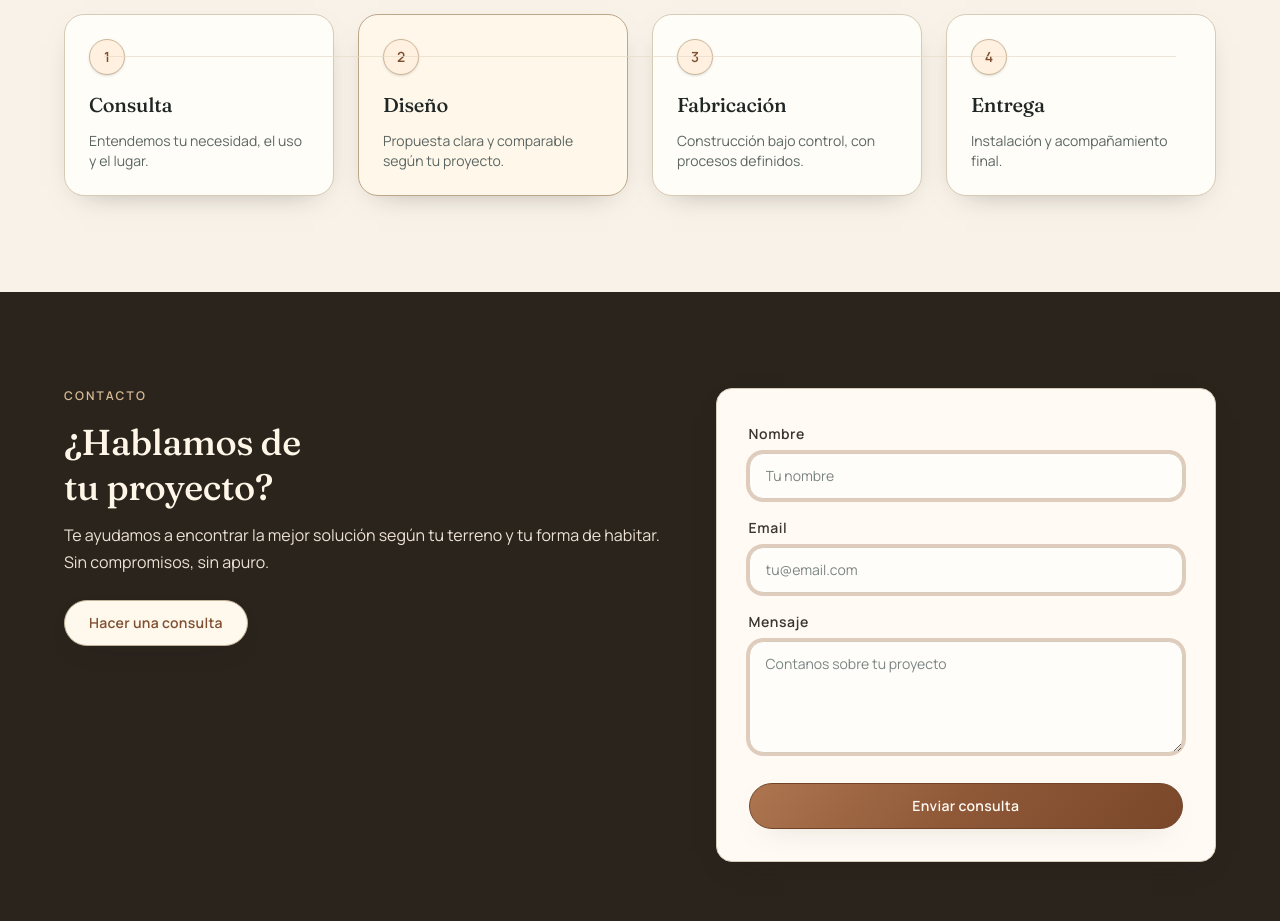
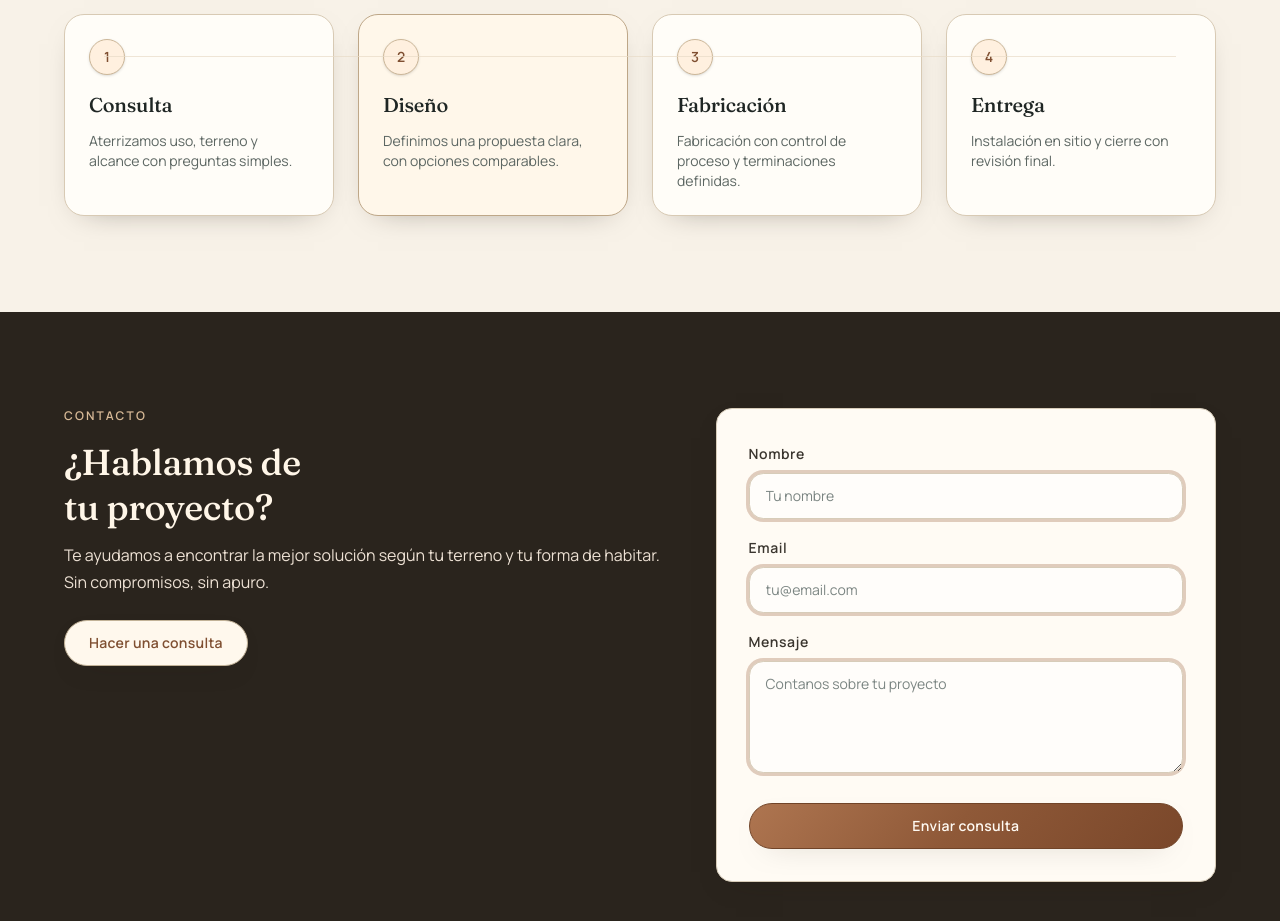
Before and after one commit to Teksi75/huella-mendoza-site, a Next.js app: page / in a window 1280 px wide. Shown: the part 3280-4201 px from the top of the page. Built offline with nearby package versions, Linux system fonts and the light colour scheme.

Commit message:
Home: tighten 'Cómo trabajamos' (more specific, less generic)

```diff
--- a/app/page.tsx
+++ b/app/page.tsx
@@ -12,10 +12,10 @@ const projectModels = [
 ];
 
 const workSteps = [
-  { title: 'Consulta', description: 'Entendemos tu necesidad, el uso y el lugar.' },
-  { title: 'Diseño', description: 'Propuesta clara y comparable según tu proyecto.' },
-  { title: 'Fabricación', description: 'Construcción bajo control, con procesos definidos.' },
-  { title: 'Entrega', description: 'Instalación y acompañamiento final.' },
+  { title: 'Consulta', description: 'Aterrizamos uso, terreno y alcance con preguntas simples.' },
+  { title: 'Diseño', description: 'Definimos una propuesta clara, con opciones comparables.' },
+  { title: 'Fabricación', description: 'Fabricación con control de proceso y terminaciones definidas.' },
+  { title: 'Entrega', description: 'Instalación en sitio y cierre con revisión final.' },
 ];
 
 const reasons = [
```
